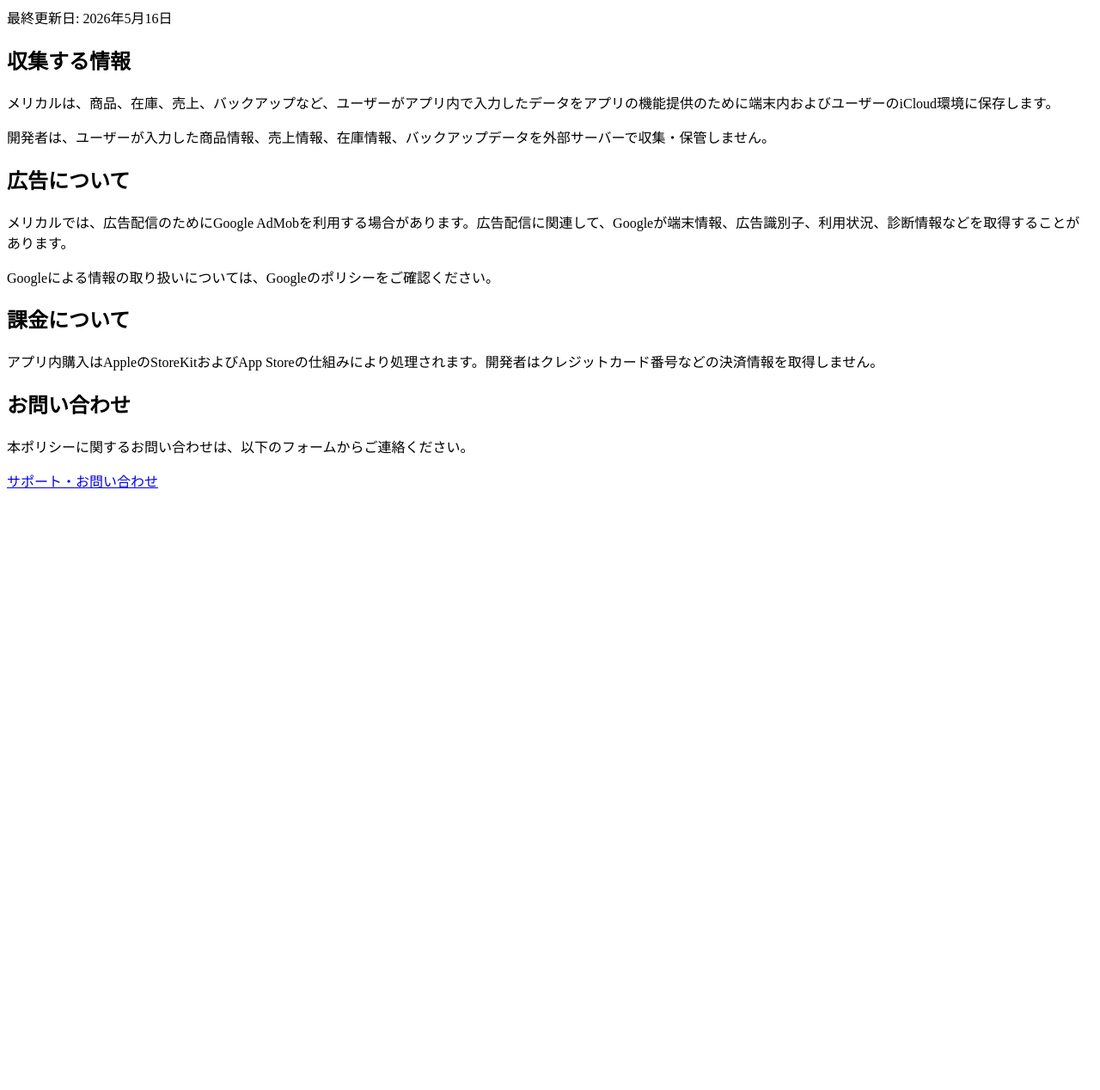
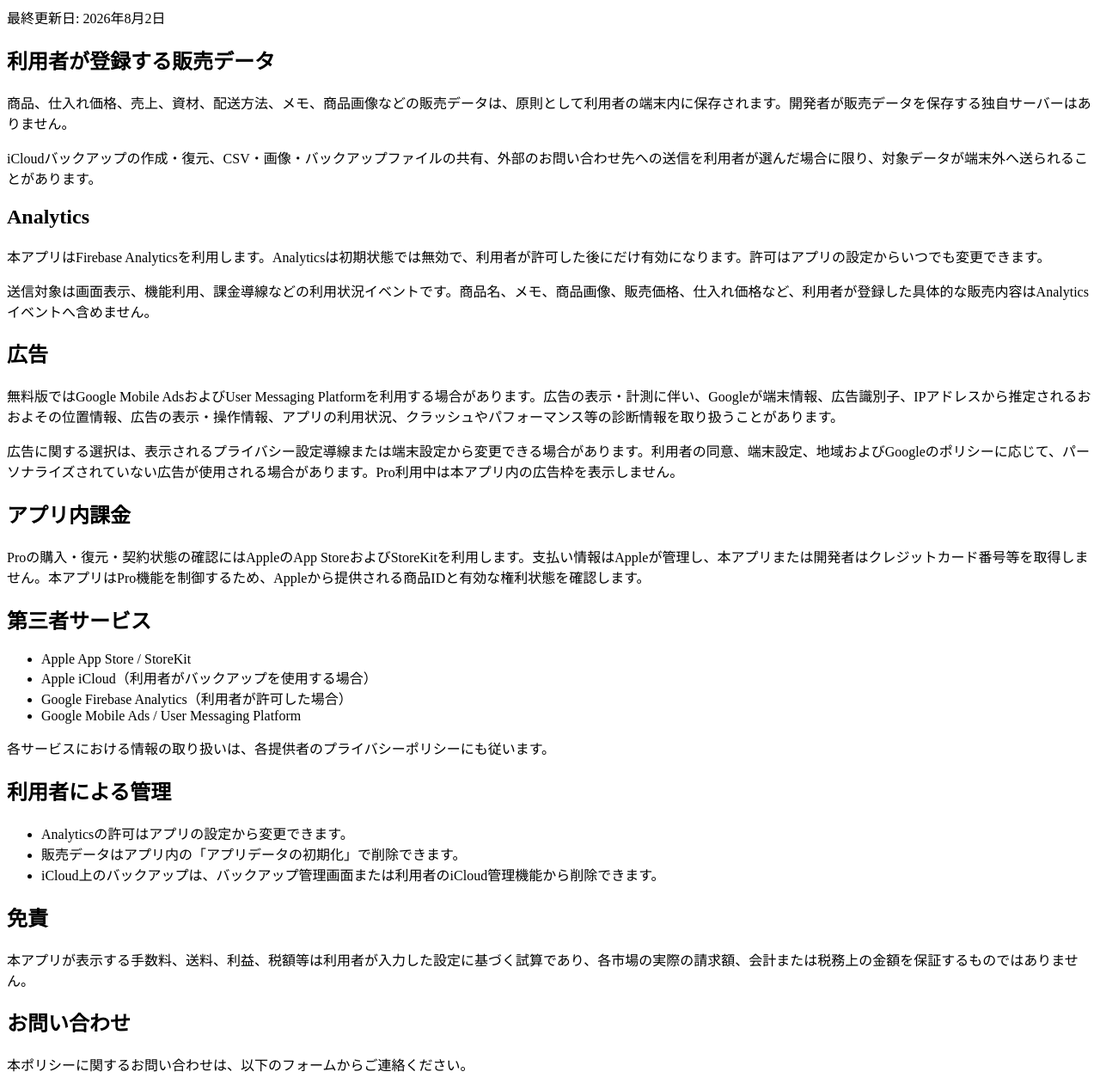
Before and after one commit to zsz1210/zsz1210.github.io, a plain HTML site: page privacy-policy.html in a window 1280 px wide. Shown: the part 81-1349 px from the top of the page at 86% size. Before the commit the page ends 800 px from the top, so only its background shows below. Drawn offline with Linux system fonts and the light colour scheme.

Commit message:
docs: update Urical 2.0 privacy and product copy

```diff
--- a/privacy-policy.html
+++ b/privacy-policy.html
@@ -3,23 +3,46 @@
 <head>
   <meta charset="utf-8">
   <meta name="viewport" content="width=device-width, initial-scale=1">
-  <title>メリカル プライバシーポリシー</title>
+  <title>ウリカル プライバシーポリシー</title>
 </head>
 <body>
   <main>
-    <h1>メリカル プライバシーポリシー</h1>
-    <p>最終更新日: 2026年5月16日</p>
+    <h1>ウリカル プライバシーポリシー</h1>
+    <p>最終更新日: 2026年8月2日</p>
 
-    <h2>収集する情報</h2>
-    <p>メリカルは、商品、在庫、売上、バックアップなど、ユーザーがアプリ内で入力したデータをアプリの機能提供のために端末内およびユーザーのiCloud環境に保存します。</p>
-    <p>開発者は、ユーザーが入力した商品情報、売上情報、在庫情報、バックアップデータを外部サーバーで収集・保管しません。</p>
+    <h2>利用者が登録する販売データ</h2>
+    <p>商品、仕入れ価格、売上、資材、配送方法、メモ、商品画像などの販売データは、原則として利用者の端末内に保存されます。開発者が販売データを保存する独自サーバーはありません。</p>
+    <p>iCloudバックアップの作成・復元、CSV・画像・バックアップファイルの共有、外部のお問い合わせ先への送信を利用者が選んだ場合に限り、対象データが端末外へ送られることがあります。</p>
 
-    <h2>広告について</h2>
-    <p>メリカルでは、広告配信のためにGoogle AdMobを利用する場合があります。広告配信に関連して、Googleが端末情報、広告識別子、利用状況、診断情報などを取得することがあります。</p>
-    <p>Googleによる情報の取り扱いについては、Googleのポリシーをご確認ください。</p>
+    <h2>Analytics</h2>
+    <p>本アプリはFirebase Analyticsを利用します。Analyticsは初期状態では無効で、利用者が許可した後にだけ有効になります。許可はアプリの設定からいつでも変更できます。</p>
+    <p>送信対象は画面表示、機能利用、課金導線などの利用状況イベントです。商品名、メモ、商品画像、販売価格、仕入れ価格など、利用者が登録した具体的な販売内容はAnalyticsイベントへ含めません。</p>
 
-    <h2>課金について</h2>
-    <p>アプリ内購入はAppleのStoreKitおよびApp Storeの仕組みにより処理されます。開発者はクレジットカード番号などの決済情報を取得しません。</p>
+    <h2>広告</h2>
+    <p>無料版ではGoogle Mobile AdsおよびUser Messaging Platformを利用する場合があります。広告の表示・計測に伴い、Googleが端末情報、広告識別子、IPアドレスから推定されるおおよその位置情報、広告の表示・操作情報、アプリの利用状況、クラッシュやパフォーマンス等の診断情報を取り扱うことがあります。</p>
+    <p>広告に関する選択は、表示されるプライバシー設定導線または端末設定から変更できる場合があります。利用者の同意、端末設定、地域およびGoogleのポリシーに応じて、パーソナライズされていない広告が使用される場合があります。Pro利用中は本アプリ内の広告枠を表示しません。</p>
+
+    <h2>アプリ内課金</h2>
+    <p>Proの購入・復元・契約状態の確認にはAppleのApp StoreおよびStoreKitを利用します。支払い情報はAppleが管理し、本アプリまたは開発者はクレジットカード番号等を取得しません。本アプリはPro機能を制御するため、Appleから提供される商品IDと有効な権利状態を確認します。</p>
+
+    <h2>第三者サービス</h2>
+    <ul>
+      <li>Apple App Store / StoreKit</li>
+      <li>Apple iCloud（利用者がバックアップを使用する場合）</li>
+      <li>Google Firebase Analytics（利用者が許可した場合）</li>
+      <li>Google Mobile Ads / User Messaging Platform</li>
+    </ul>
+    <p>各サービスにおける情報の取り扱いは、各提供者のプライバシーポリシーにも従います。</p>
+
+    <h2>利用者による管理</h2>
+    <ul>
+      <li>Analyticsの許可はアプリの設定から変更できます。</li>
+      <li>販売データはアプリ内の「アプリデータの初期化」で削除できます。</li>
+      <li>iCloud上のバックアップは、バックアップ管理画面または利用者のiCloud管理機能から削除できます。</li>
+    </ul>
+
+    <h2>免責</h2>
+    <p>本アプリが表示する手数料、送料、利益、税額等は利用者が入力した設定に基づく試算であり、各市場の実際の請求額、会計または税務上の金額を保証するものではありません。</p>
 
     <h2>お問い合わせ</h2>
     <p>本ポリシーに関するお問い合わせは、以下のフォームからご連絡ください。</p>
```
Also changed, not shown: index.html (+3 -3 lines).
